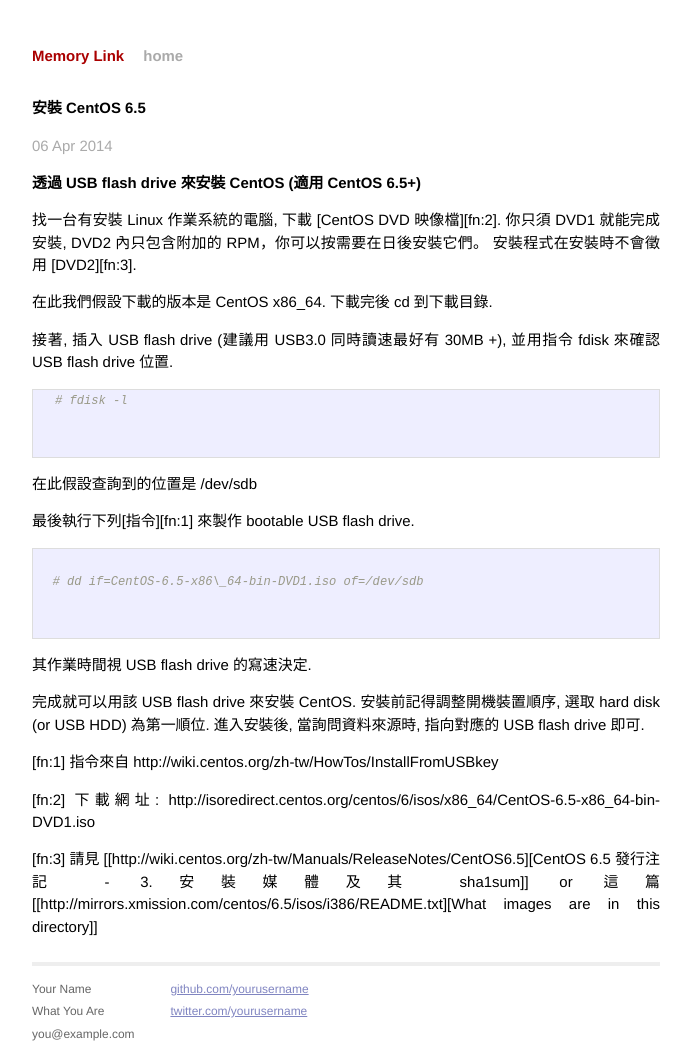
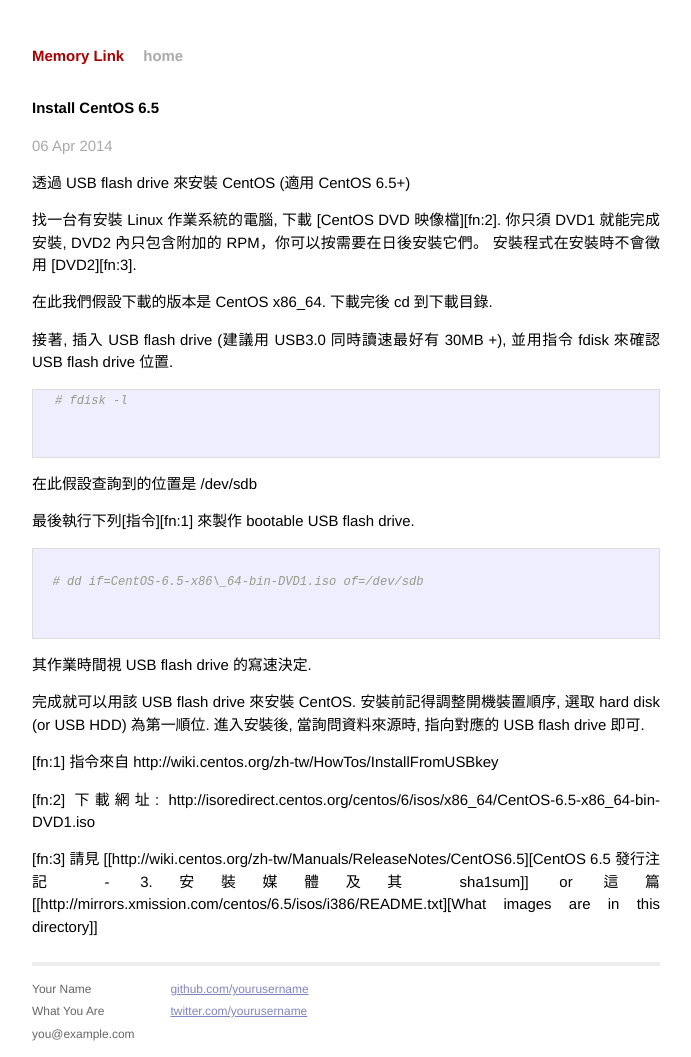
Before and after one commit to azon/azon.github.io, a Jekyll site: the page built from _posts/2014-04-06-how-to-install-centos.markdown, in a window 1280 px wide. Shown: the whole page, without its empty margins (294-985 px from the left). Built offline with Jekyll 4.4.1, drawn with Linux system fonts in a browser that asks for light colours; Markdown is read by kramdown in place of the engine named in the settings.

Commit message:
2014-04-06 commit

```diff
--- a/_posts/2014-04-06-how-to-install-centos.markdown
+++ b/_posts/2014-04-06-how-to-install-centos.markdown
@@ -1,11 +1,12 @@
 ---
 layout: post
-title: "安裝 CentOS 6.5"
-date: 2014-04-06 15:30:00
+title: "Install CentOS 6.5"
+date: 2014-04-06 15:30:01
 categories: jekyll update
 ---
 
-# 透過 USB flash drive 來安裝 CentOS (適用 CentOS 6.5+)
+  透過 USB flash drive 來安裝 CentOS (適用 CentOS 6.5+)
+
   找一台有安裝 Linux 作業系統的電腦, 下載 [CentOS DVD 映像檔][fn:2]. 你只須 DVD1 就能完成安裝, DVD2 內只包含附加的 RPM，你可以按需要在日後安裝它們。
   安裝程式在安裝時不會徵用 [DVD2][fn:3].
 
```
